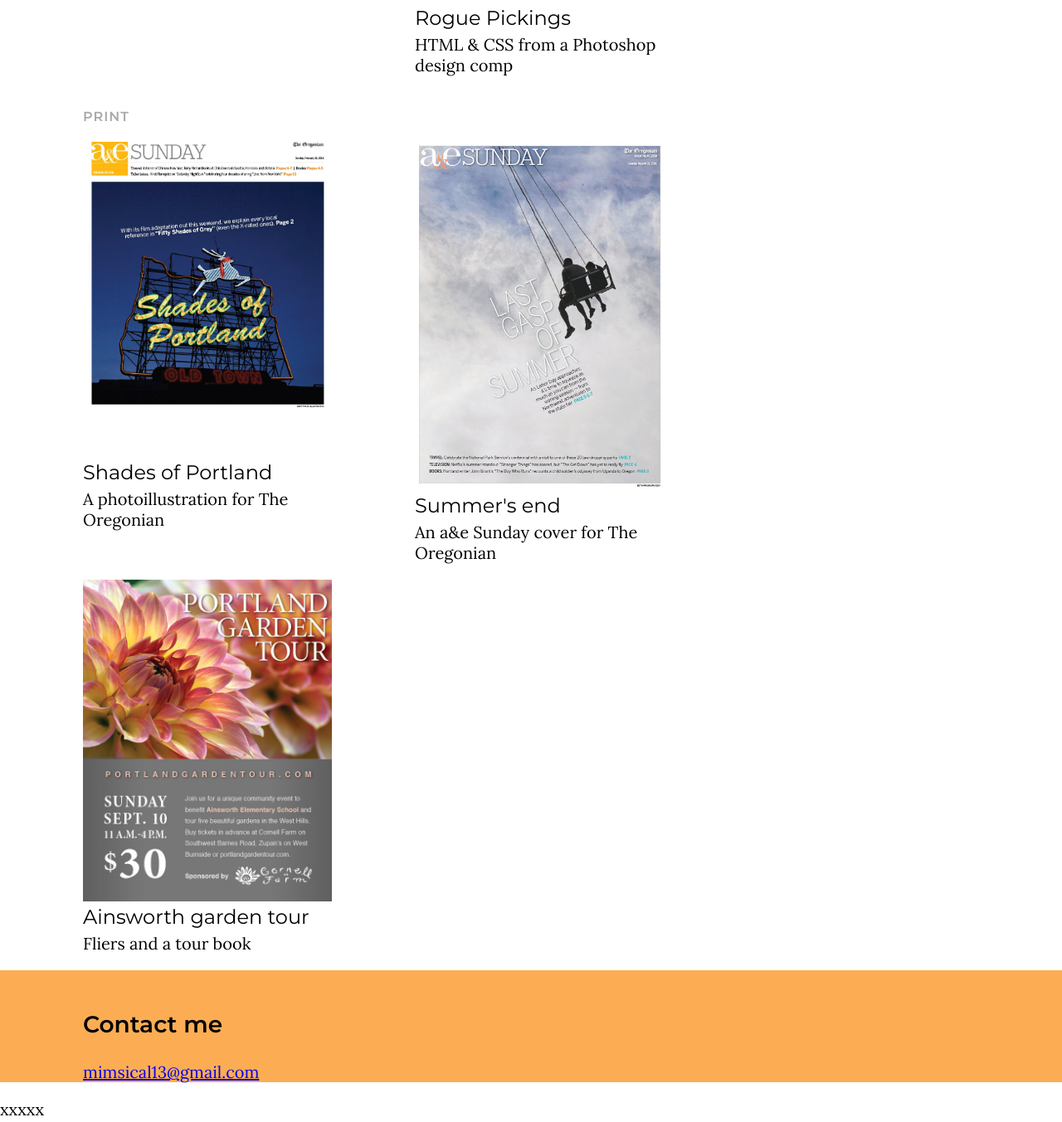
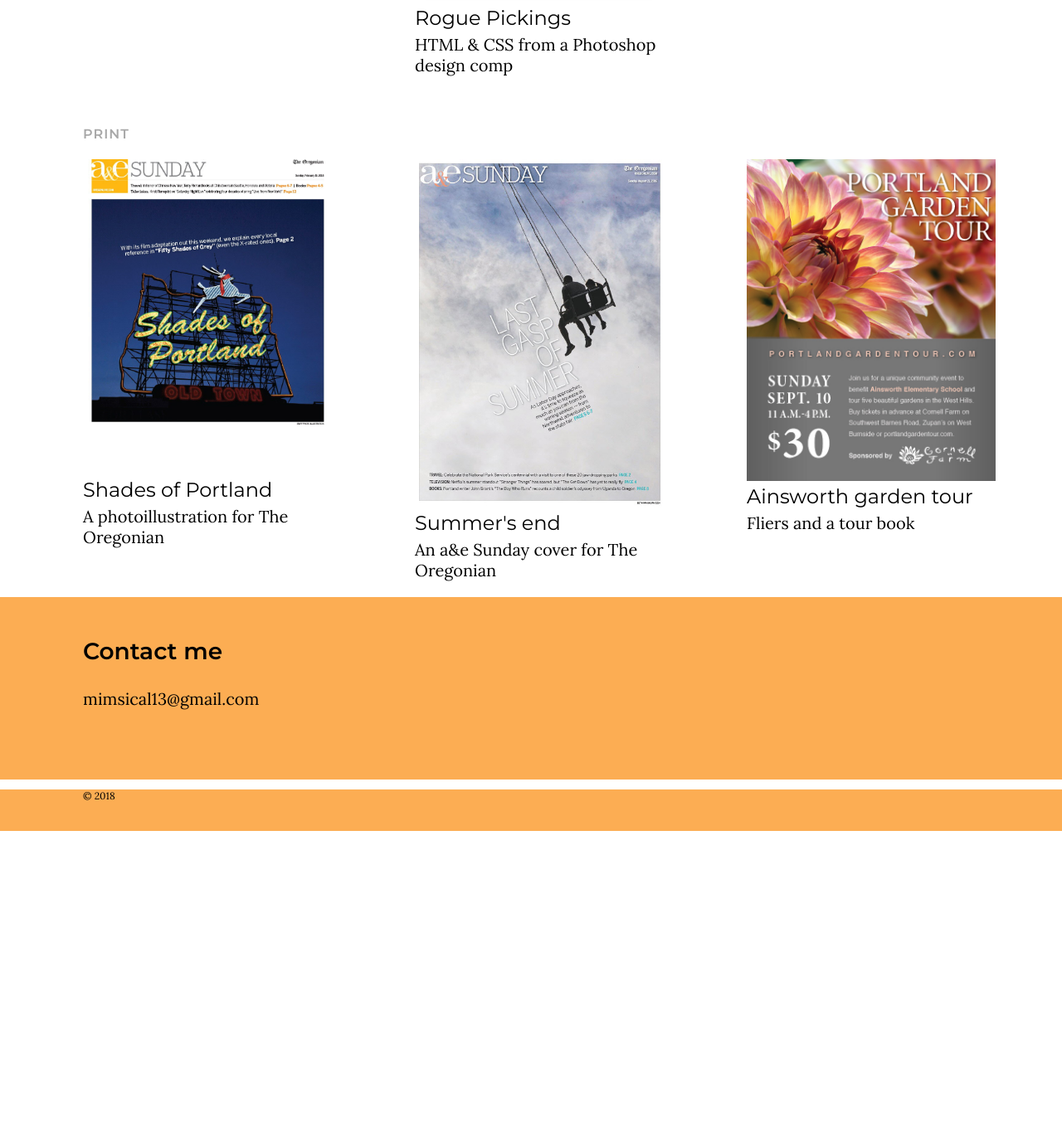
Before and after one commit to MimsCopeland/milestone1, a plain HTML site: page index.html in a window 1280 px wide. Shown: the part 1435-2788 px from the top of the page at 83% size. After the commit the page ends 2437 px from the top, so only its background shows below. Drawn offline with Linux system fonts and the light colour scheme.

Commit message:
stumped by contact/footer spacing

```diff
--- a/css/main.css
+++ b/css/main.css
@@ -121,14 +121,35 @@
 
 #print {
   clear: both;
-  padding-top: 20px;
+  padding: 20px 0 100px 0;
 }
 
 /**********************contact********************/
 #contact {
   clear: both;
   background-color: #fcad53;
+  height: 200px;
   margin-top: 200px;
   padding: 20px 0 0 100px;
+}
+
+#contact a {
+  text-decoration: none;
+  color: black;
+  margin-bottom: 0;
+}
+#contact p {
+  margin-bottom: 0;
+}
+
+footer {
+  background-color: #fcad53;
+  height: 50px;
+  margin-top: 0;
+  padding-left: 100px;
+}
+
+footer p {
+  font-size: 12px;
 
 }
--- a/index.html
+++ b/index.html
@@ -57,7 +57,8 @@
               <p>HTML & CSS from a Photoshop design comp</p>
             </div>
           </a>
-          <h4 class="full-width" id="print">print</h4>
+          <div id="print" class="full-width">
+            <h4>print</h4>
             <a href="xxxxx">
               <div class="third-width">
                 <img src="img/print-shades.jpg" alt="Shades of Portland photoillustration"/>
@@ -79,18 +80,19 @@
                   <p>Fliers and a tour book </p>
                 </div>
               </a>
+            </div>
 
         </section>
 
-<!--  -------------------------  contact section --------------------- -->
+<!--  -------------------------  contact section/footer --------------------- -->
         <section id="contact">
           <h3>Contact me</h3>
           <p><a href="mailto:mimsical13@gmail.com">mimsical13@gmail.com</a></p>
 
         </section>
       </main>
-      <footer class="full-width">
-        <p>xxxxx</p>
+      <footer>
+        <p>&copy; 2018 </p>
       </footer>
     </body>
 </html>
```
Lines whose indentation alone changed are shown as unchanged.
